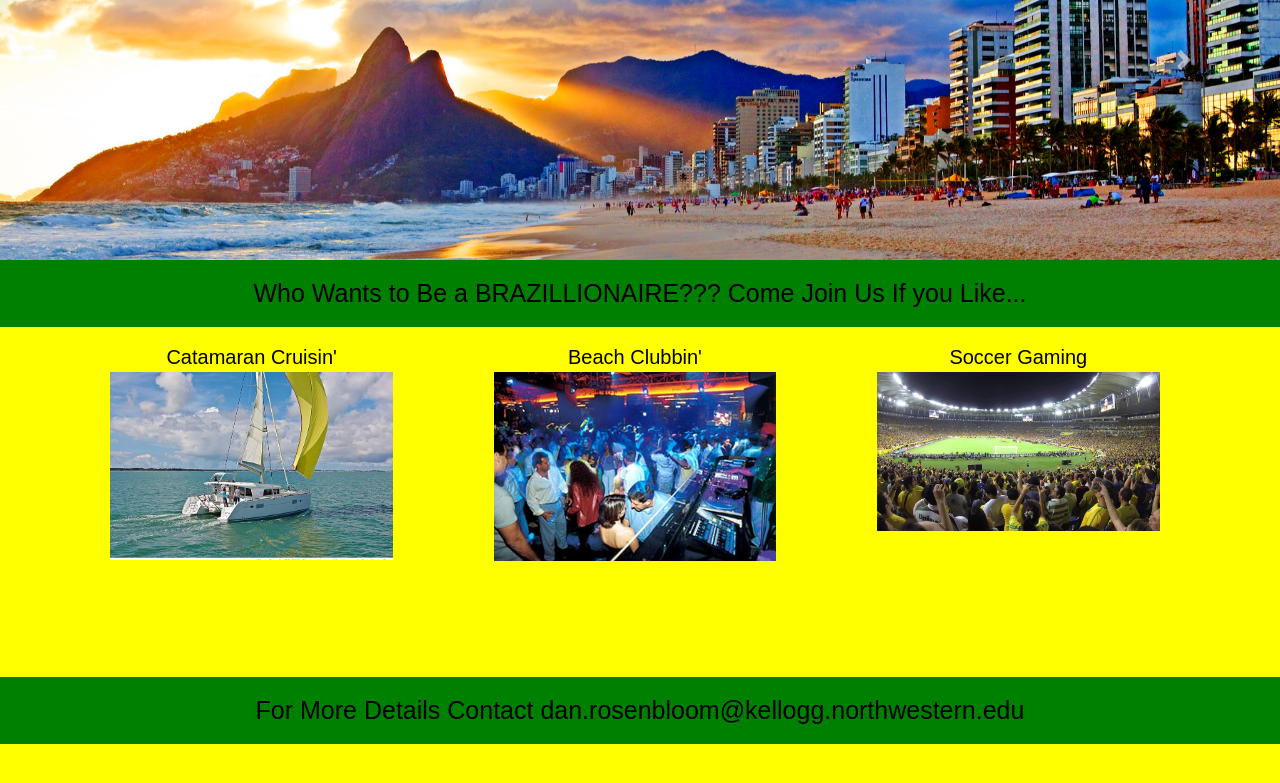
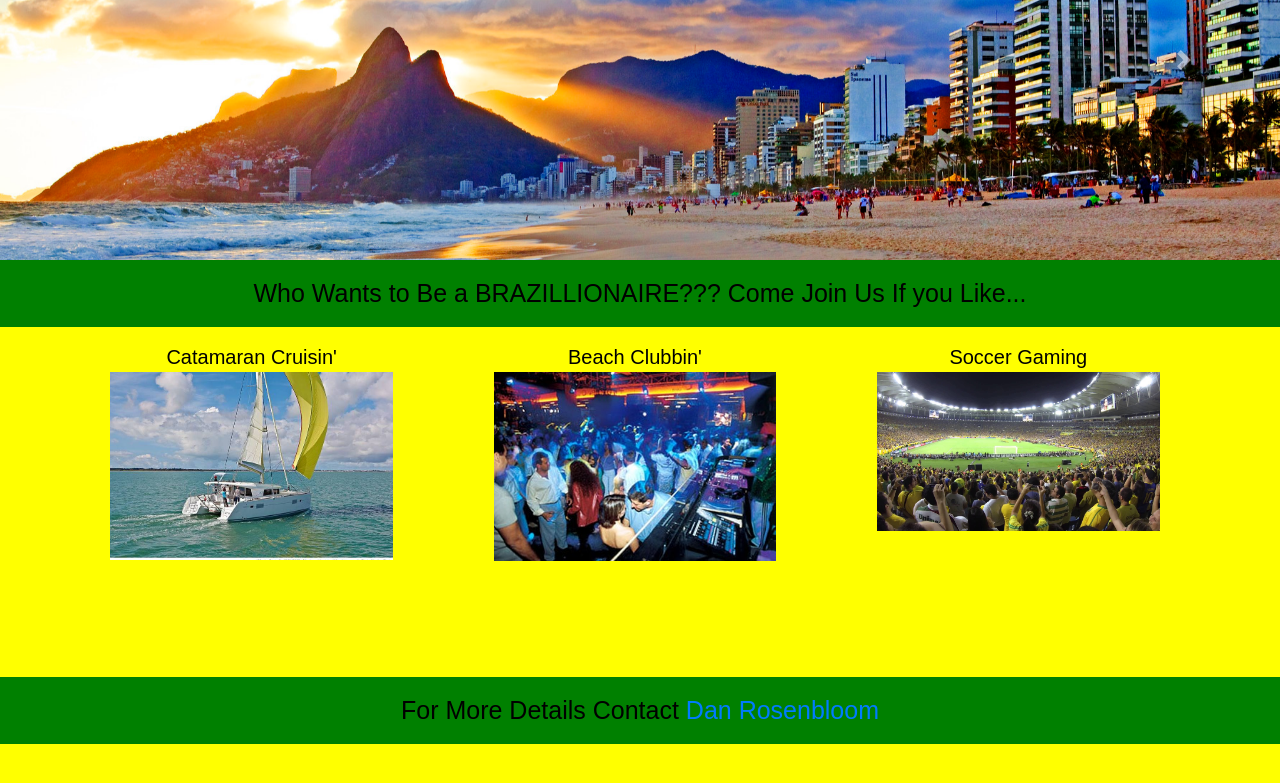
Before and after one commit to Lucycurran22/lucycurran22.github.io, a plain HTML site: page Index.html in a window 1280 px wide. Shown: the part 201-984 px from the top of the page. Drawn offline with nearby package versions, Linux system fonts and the light colour scheme.

Commit message:
dan's email linked

```diff
--- a/Index.html
+++ b/Index.html
@@ -84,7 +84,7 @@
               </div>
 
          <div class="container-fluid">
-For More Details Contact dan.rosenbloom@kellogg.northwestern.edu
+For More Details Contact <a href = "mailto: dan.rosenbloom@kellogg.northwestern.edu">Dan Rosenbloom</a>
 </div>
 
     <!-- Optional JavaScript -->
```
